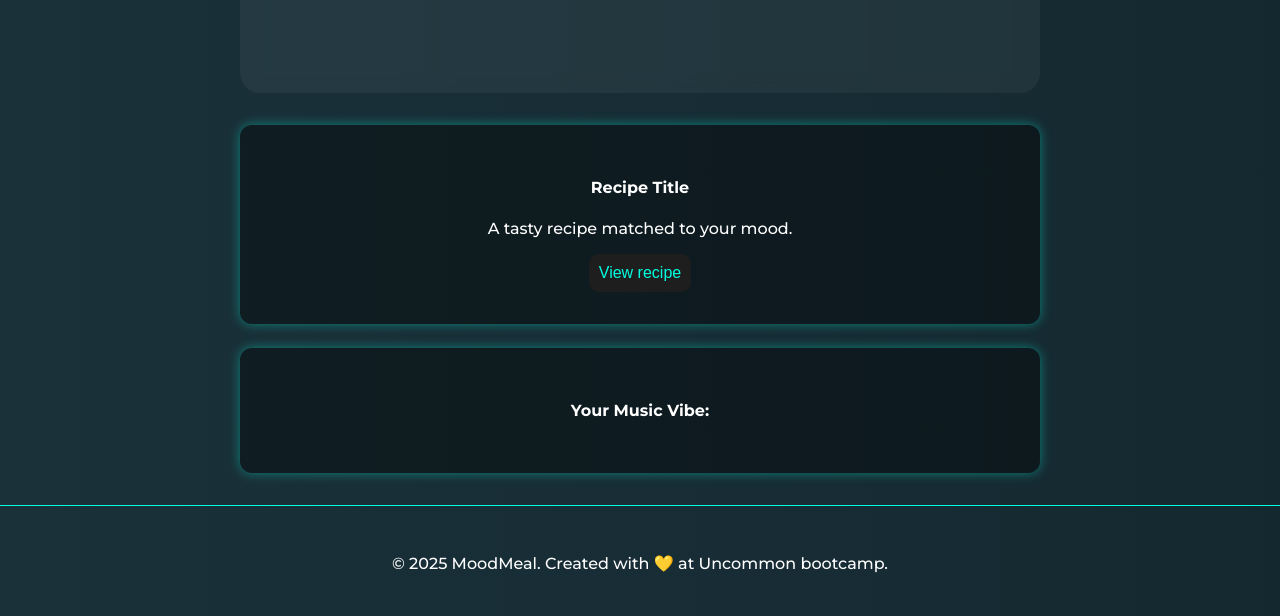
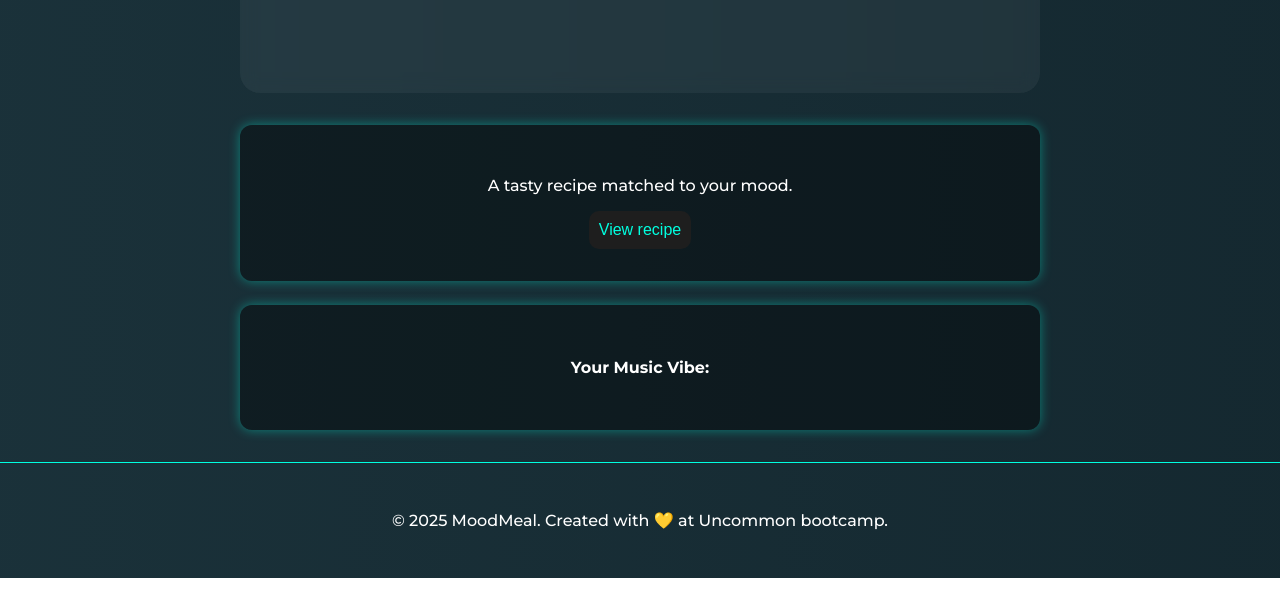
Before and after one commit to TanyaradzwaMusonza/Moodmeal, a plain HTML site: page index.html in a window 1280 px wide. Shown: the part 334-950 px from the top of the page. After the commit the page ends 912 px from the top, so only its background shows below. Drawn offline with Linux system fonts and the light colour scheme.

Commit message:
Update index.html

```diff
--- a/index.html
+++ b/index.html
@@ -54,8 +54,7 @@
     <div class="card">
       <h3 id="recipe-title"></h3>
       <p id="recipe-desc"></p>
-      <h4>Recipe Title
-</h4>
+
 <p>A tasty recipe matched to your mood.</p>
       <button>View recipe</button>
     </div>
```
